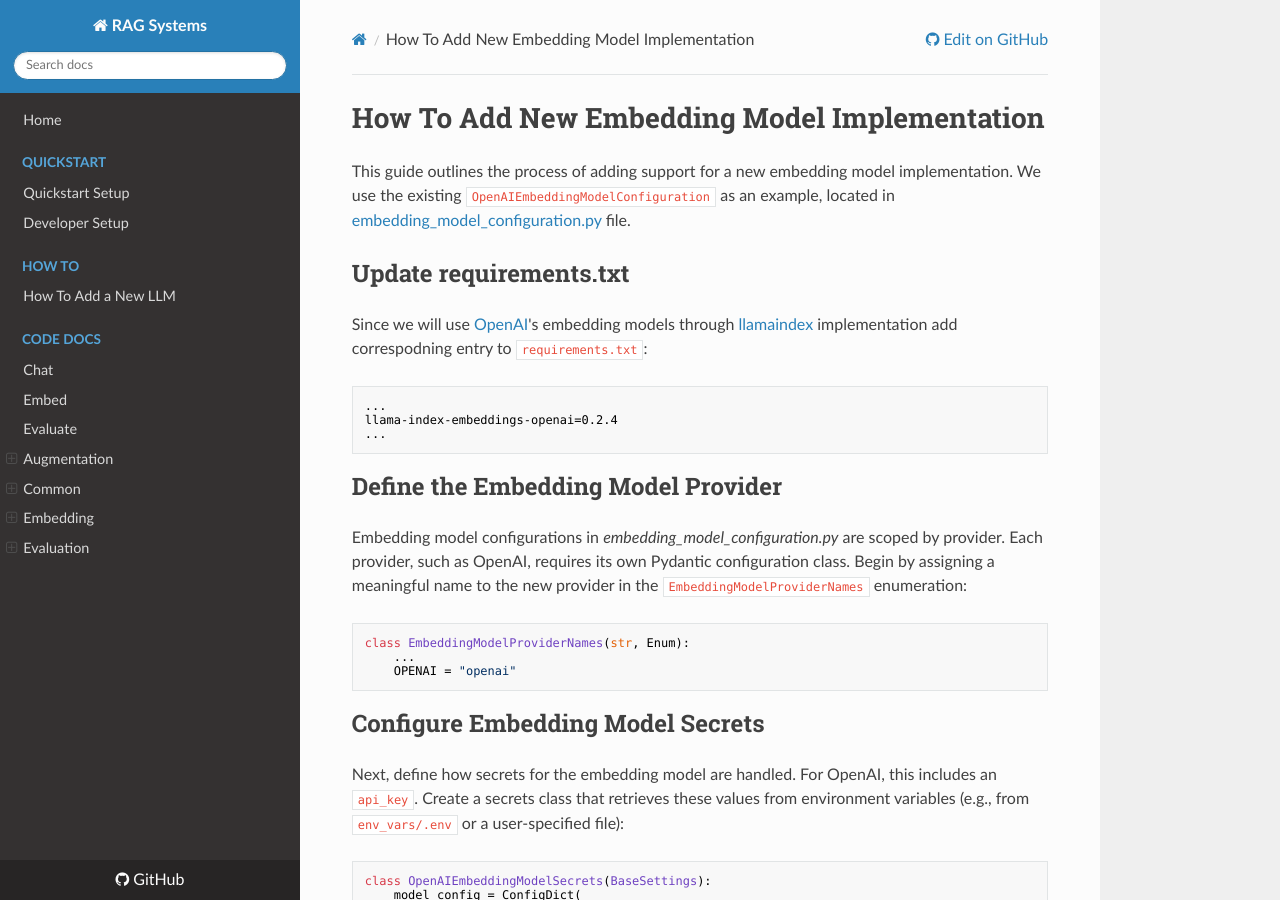
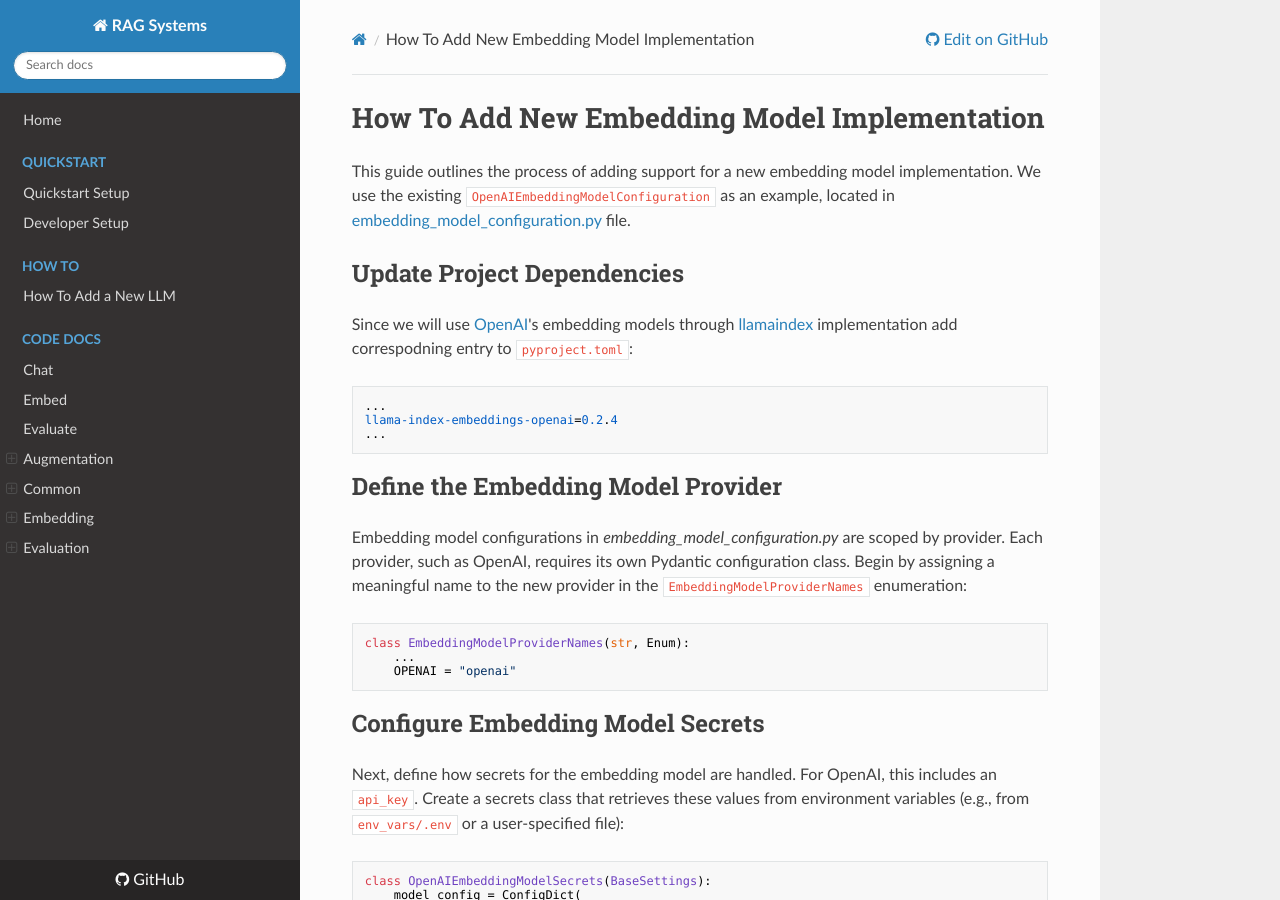
Before and after one commit to feld-m/rag_blueprint, an MkDocs documentation site: the page built from docs/how_to/how_to_add_new_embedding_model.md, in a window 1280 px wide and 900 px high. Built offline with MkDocs 1.6.1, drawn with Linux system fonts in a browser that asks for light colours; nearby versions of some CDN libraries.

Commit message:
Get rid of requirements.txt references

````diff
--- a/docs/how_to/how_to_add_new_embedding_model.md
+++ b/docs/how_to/how_to_add_new_embedding_model.md
@@ -2,11 +2,11 @@
 
 This guide outlines the process of adding support for a new embedding model implementation. We use the existing `OpenAIEmbeddingModelConfiguration` as an example, located in [embedding_model_configuration.py](src/common/bootstrap/configuration/pipeline/embedding/embedding_model/embedding_model_configuration.py) file.
 
-## Update requirements.txt
+## Update Project Dependencies
 
-Since we will use [OpenAI](https://openai.com/)'s embedding models through [llamaindex](https://docs.llamaindex.ai/en/stable/) implementation add correspodning entry to `requirements.txt`:
+Since we will use [OpenAI](https://openai.com/)'s embedding models through [llamaindex](https://docs.llamaindex.ai/en/stable/) implementation add correspodning entry to `pyproject.toml`:
 
-```txt
+```toml
 ...
 llama-index-embeddings-openai=0.2.4
 ...
````
Also changed, not shown: docs/how_to/how_to_add_new_llm.md (+10 -0 lines).
